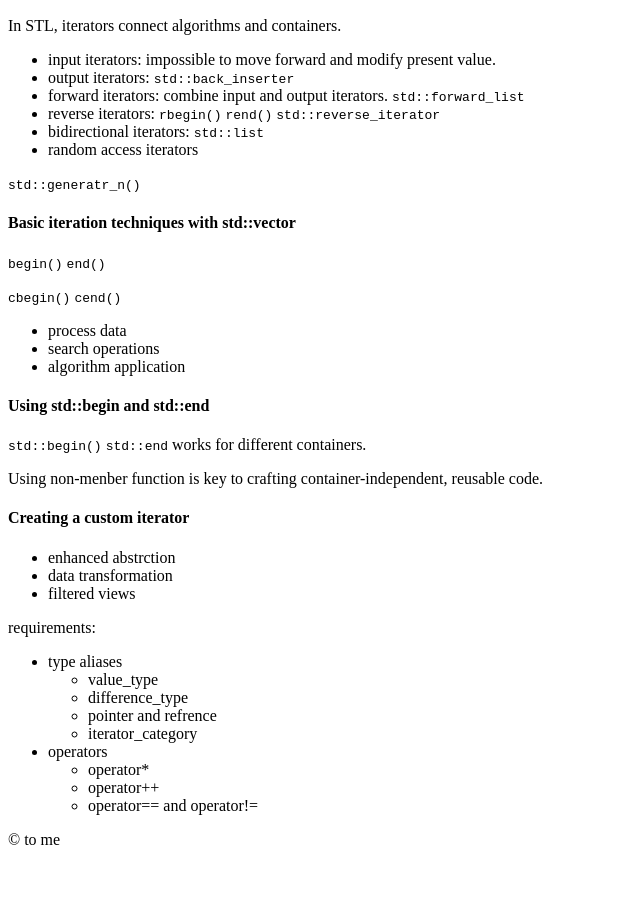
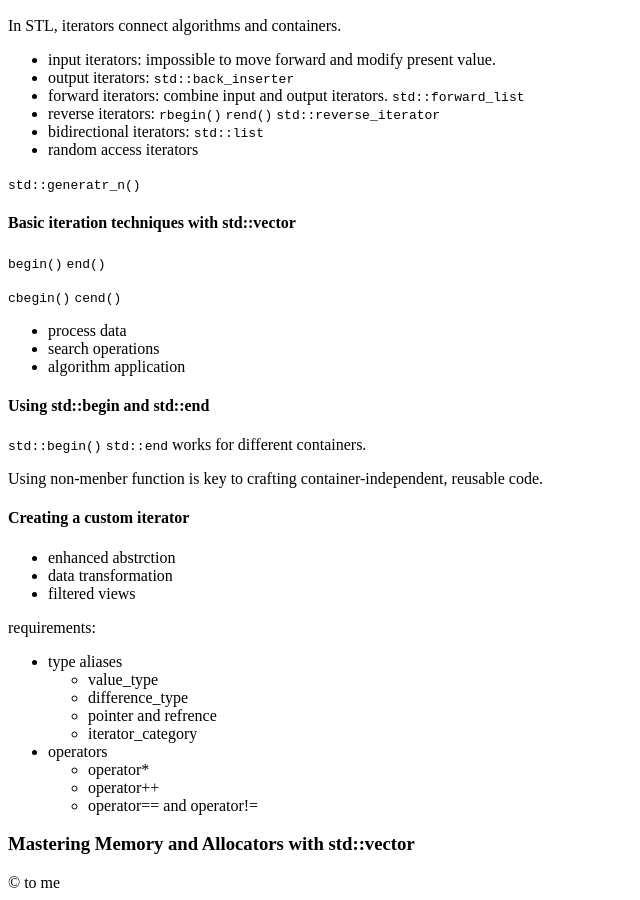
Before and after one commit to WSQS/blog, a Jekyll site: the page built from _code/cpp/data_structures_and_algorithms_with_the_cpp_stl.md, in a window 1280 px wide and 900 px high, scrolled down 1361 px. Shown: the whole window, without its empty margins (0-640 px from the left). Built offline with Jekyll 4.4.1, drawn with Linux system fonts in a browser that asks for light colours; before the commit the page ends 2218 px from its top, so only the background shows below that.

Commit message:
add header

```diff
--- a/_code/cpp/data_structures_and_algorithms_with_the_cpp_stl.md
+++ b/_code/cpp/data_structures_and_algorithms_with_the_cpp_stl.md
@@ -117,3 +117,5 @@ requirements:
   - operator*
   - operator++
   - operator== and operator!=
+
+### Mastering Memory and Allocators with std::vector
```
